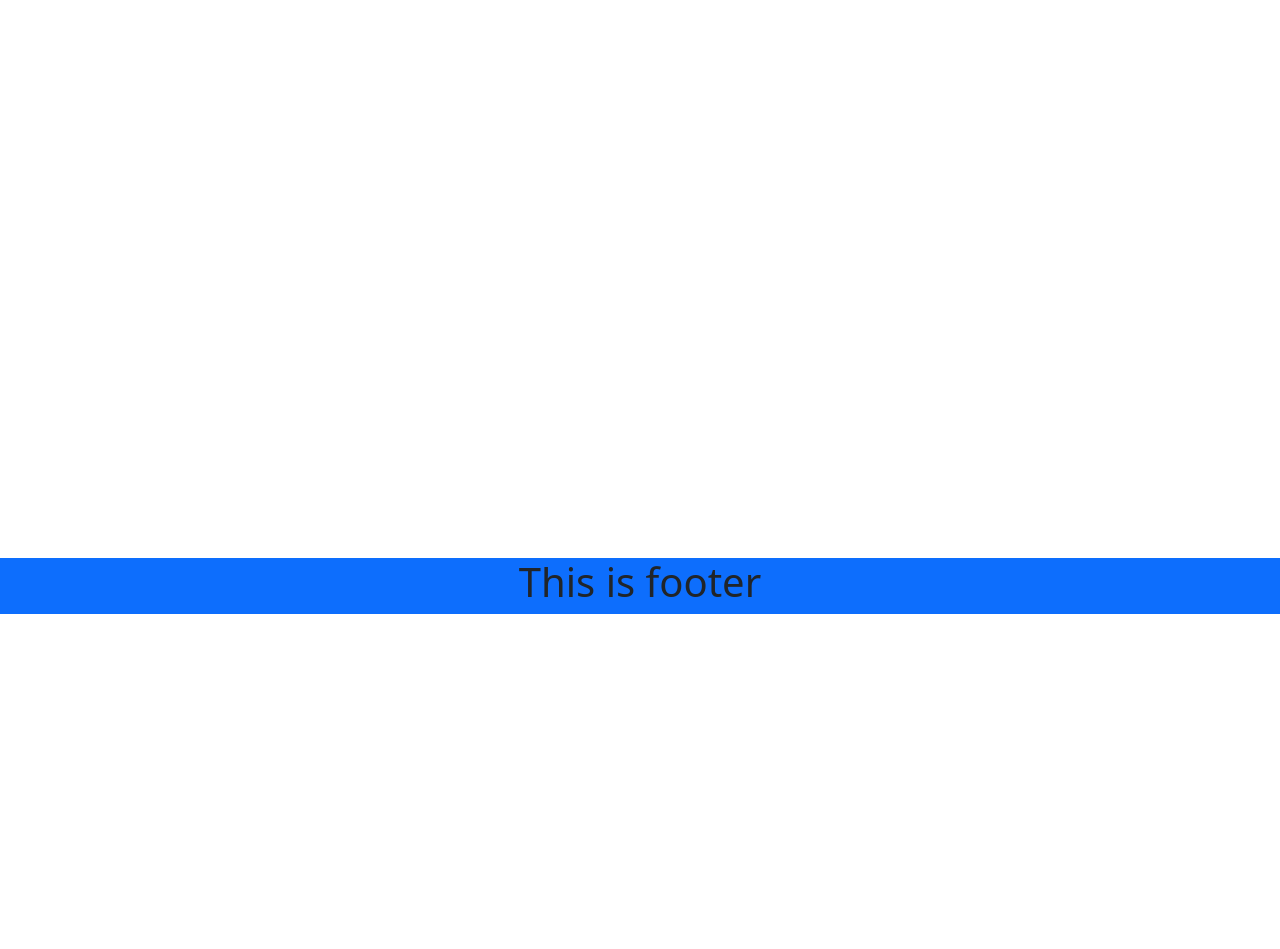
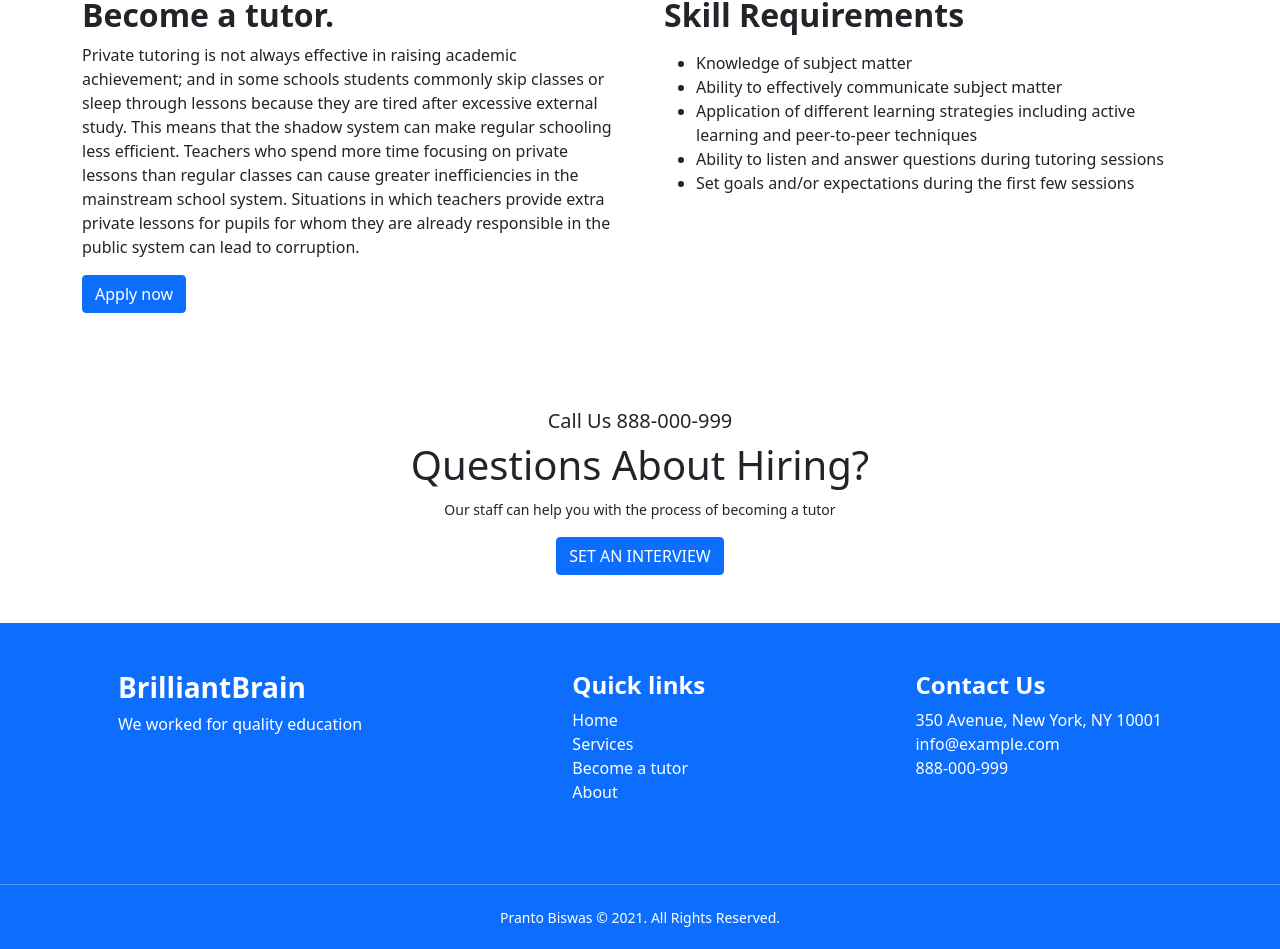
Before and after one commit to prantobiswas321/educational-site, a React (Create React App) app: page /tutor in a window 1280 px wide. Shown: the part 186-1135 px from the top of the page. Before the commit the page ends 800 px from the top, so only its background shows below. Built offline with nearby package versions, Linux system fonts and the light colour scheme.

Commit message:
menu added

```diff
--- a/package.json
+++ b/package.json
@@ -3,6 +3,9 @@
   "version": "0.1.0",
   "private": true,
   "dependencies": {
+    "@fortawesome/fontawesome-svg-core": "^1.2.36",
+    "@fortawesome/free-solid-svg-icons": "^5.15.4",
+    "@fortawesome/react-fontawesome": "^0.1.15",
     "@testing-library/jest-dom": "^5.14.1",
     "@testing-library/react": "^11.2.7",
     "@testing-library/user-event": "^12.8.3",
--- a/public/index.html
+++ b/public/index.html
@@ -8,9 +8,11 @@
   <meta name="theme-color" content="#000000" />
   <meta name="description" content="Web site created using create-react-app" />
   <link rel="apple-touch-icon" href="%PUBLIC_URL%/logo192.png" />
+
   <!-- bootstrap -->
   <link href="https://cdn.jsdelivr.net/npm/bootstrap@5.1.1/dist/css/bootstrap.min.css" rel="stylesheet"
     integrity="sha384-F3w7mX95PdgyTmZZMECAngseQB83DfGTowi0iMjiWaeVhAn4FJkqJByhZMI3AhiU" crossorigin="anonymous">
+
   <!--
       manifest.json provides metadata used when your web app is installed on a
       user's mobile device or desktop. See https://developers.google.com/web/fundamentals/web-app-manifest/
@@ -25,7 +27,7 @@
       work correctly both with client-side routing and a non-root public URL.
       Learn how to configure a non-root public URL by running `npm run build`.
     -->
-  <title>React App</title>
+  <title>BrilliantBrain</title>
 </head>
 
 <body>
@@ -41,6 +43,10 @@
       To begin the development, run `npm start` or `yarn start`.
       To create a production bundle, use `npm run build` or `yarn build`.
     -->
+  <!-- javascript -->
+  <script src="https://cdn.jsdelivr.net/npm/bootstrap@5.1.1/dist/js/bootstrap.bundle.min.js"
+    integrity="sha384-/bQdsTh/da6pkI1MST/rWKFNjaCP5gBSY4sEBT38Q/9RBh9AH40zEOg7Hlq2THRZ"
+    crossorigin="anonymous"></script>
 </body>
 
 </html>
--- a/src/App.js
+++ b/src/App.js
@@ -12,7 +12,7 @@ import Footer from './components/Footer/Footer';
 
 function App() {
   return (
-    <div className="App">
+    <div>
       <Router>
         <Header></Header>
         <Switch>
--- a/src/components/About/About.js
+++ b/src/components/About/About.js
@@ -3,7 +3,33 @@ import React from 'react';
 const About = () => {
     return (
         <div>
-            <h2>This is about page</h2>
+            <div>
+                <h1 className="text-center fw-bold mt-4">About us</h1>
+            </div>
+            <div className="container d-flex flex-column bd-highlight mb-3 mt-5">
+
+                <h6 className="fw-bold">Quality Tutoring Services</h6>
+                <h2 className='fw-bold'>Welcome to BrilliantBrain</h2>
+                <br />
+                <p>Here you will find the greatest teachers for your children. Education is the key to life success, and instructors have a long-lasting effect on their pupils' lives. As a result, we guarantee that our teachers provide the finest possible instruction. We're a group of social changemakers who went through our fair share of adolescent problems. We overcame, learned to flourish, and built lives that we can be proud of. We're now dedicated to reaching out to the next generation of young people who have yet to glimpse the light at the end of their tunnel.
+                    Our goal is to accomplish two things. To begin, evidence-based coaching will be used to assist young people in navigating the particular obstacles of the adolescent to young adult transition. Second, loving adults and youth-serving professionals must be trained to do the same.
+                    One coach at a time, our objective is to assist fill a support vacuum for struggling young people. Our audience's specific demands necessitate developmentally appropriate and research-based approach. To that aim, our coaching services incorporate relevant psychological theories and evidence-based models that have been modified for use in a coaching setting. Our information is updated on a regular basis to guarantee that our services are based on the most recent research.</p>
+                <div className="p-2 bd-highlight my-4">
+                    <h2 className="fw-bold">Why Research-based Matters</h2>
+                    <p>Adolescent treatments with a solid research foundation that include personal and social skill-building activities significantly improve self-perceptions, school engagement, positive social behaviors, grades, and reduced problem behaviors, whereas those without a strong research base have limited benefits.</p>
+                </div>
+                <div className="p-2 bd-highlight">
+                    <h2 className="fw-bold">Our Programs Emphasize</h2>
+                    <ul>
+                        <li>self- and others-awareness;</li>
+                        <li>self-efficacy;</li>
+                        <li>self-determination;</li>
+                        <li>meaning, purpose, and goal-orientation;</li>
+                        <li>proactive skill building;</li>
+                        <li>flexibility, tolerance, and collaborative problem-solving.</li>
+                    </ul>
+                </div>
+            </div>
         </div>
     );
 };
--- a/src/components/Aid/Aid.js
+++ b/src/components/Aid/Aid.js
@@ -5,12 +5,12 @@ const Aid = (props) => {
     console.log(props.aid);
     return (
         <div className="col">
-            <div className="card">
+            <div className="card text-center">
                 <img src={img} className="card-img-top mx-auto mt-3" style={{ width: "450px", height: "550px" }} alt="" />
                 <div className="card-body">
                     <h5 className="card-title fw-bold">Name: {name}</h5>
                     <p className="card-text">{sub}</p>
-                    <h5 className="card-text">Per month: ${salary}</h5>
+                    <h5 className="card-text">Monthly: ${salary}</h5>
                     <br />
                     <button type="button" className="btn btn-success rounded">View Tutor</button>
                 </div>
--- a/src/components/Aids/Aids.js
+++ b/src/components/Aids/Aids.js
@@ -10,8 +10,8 @@ const Aids = () => {
             .then(data => setAids(data))
     }, [])
     return (
-        <div className="mx-2 mt-5">
-            <h2 className="fw-bold mb-5">Find Your Tutor</h2>
+        <div className="mx-2">
+            <h2 className="fw-bold my-5 text-center">Find Your Tutor</h2>
             {
                 aids.length === 0
                     ?
--- a/src/components/Footer/Footer.js
+++ b/src/components/Footer/Footer.js
@@ -1,10 +1,37 @@
 import React from 'react';
+import { NavLink } from 'react-router-dom';
 
 const Footer = () => {
     return (
-        <div className="bg-primary fixed-bottom">
-            <h1>This is footer</h1>
-        </div>
+        <div className="bg-primary text-white mt-5">
+            <div className="container p-5 d-flex flex-column flex-lg-row justify-content-lg-between bd-highlight mt-5">
+                <div>
+                    <h3 className="fw-bold text-white">BrilliantBrain</h3>
+                    <p>We worked for quality education</p>
+                </div>
+                <div className="mb-3">
+                    <h4 className="fw-bold">Quick links</h4>
+                    <nav className="navbar-nav">
+                        <NavLink style={{ textDecoration: 'none', color: 'white' }} to='/home'>Home</NavLink>
+                        <NavLink style={{ textDecoration: 'none', color: 'white' }} to='/aids'>Services</NavLink>
+                        <NavLink style={{ textDecoration: 'none', color: 'white' }} to='/tutor'>Become a tutor</NavLink>
+                        <NavLink style={{ textDecoration: 'none', color: 'white' }} to='/about'>About</NavLink>
+                    </nav>
+                </div>
+                <div>
+                    <h4 className="fw-bold">Contact Us</h4>
+                    <div>
+                        <p>350 Avenue, New York, NY 10001<br />
+                            info@example.com<br />
+                            888-000-999</p>
+                    </div>
+                </div>
+            </div>
+            <hr />
+            <footer className="text-center p-1">
+                <p><small>Pranto Biswas © 2021. All Rights Reserved.</small></p>
+            </footer>
+        </div >
     );
 };
 
--- a/src/components/Header/Header.js
+++ b/src/components/Header/Header.js
@@ -17,8 +17,8 @@ const Header = () => {
                     <div className="ms-auto fs-5 fw-bold navbar-nav">
                         <NavLink activeStyle={activeStyle} className="nav-link" to="/home">Home</NavLink>
                         <NavLink activeStyle={activeStyle} className="nav-link" to="/aids">Services</NavLink>
+                        <NavLink activeStyle={activeStyle} className="nav-link" to="/tutor">Become a tutor</NavLink>
                         <NavLink activeStyle={activeStyle} className="nav-link" to="/about">About</NavLink>
-                        <NavLink activeStyle={activeStyle} className="nav-link" to="/tutor">Become a tutor</NavLink>
                     </div>
                 </div>
             </div>
--- a/src/components/Home/Home.js
+++ b/src/components/Home/Home.js
@@ -3,7 +3,7 @@ import img from '../../images/header.jpeg';
 
 const Home = () => {
     return (
-        <div className="bg-secondary text-white p-5">
+        <div className="bg-secondary text-white text-center p-5">
             <p className="fs-5">Personal & Online Tutor</p>
             <h1 className="fw-bolder">Time To Learn</h1>
         </div>
--- a/src/components/Tutor/Tutor.js
+++ b/src/components/Tutor/Tutor.js
@@ -3,7 +3,42 @@ import React from 'react';
 const Tutor = () => {
     return (
         <div>
-            <h2>Become a tutor.</h2>
+            <div className="container my-5">
+                <div className="row row-cols-1 row-cols-lg-2 g-5 my-5">
+                    <div className="col">
+                        <div>
+                            <small>Tutor with the Best!</small>
+                            <h2 className="fw-bold">Become a tutor.</h2>
+                            <p>Private tutoring is not always effective in raising academic achievement; and in some schools students commonly skip classes or sleep through lessons because they are tired after excessive external study. This means that the shadow system can make regular schooling less efficient.
+
+                                Teachers who spend more time focusing on private lessons than regular classes can cause greater inefficiencies in the mainstream school system. Situations in which teachers provide extra private lessons for pupils for whom they are already responsible in the public system can lead to corruption.</p>
+                            <button type="button" className="btn btn-primary">Apply now</button>
+                        </div>
+                    </div>
+                    <div className="col">
+                        <div className="mt-4">
+                            <h2 className="fw-bold">Skill Requirements</h2>
+                            <ul className="mt-3">
+                                <li>Knowledge of subject matter</li>
+                                <li>Ability to effectively communicate subject matter</li>
+                                <li>Application of different learning strategies including active learning and peer-to-peer techniques
+                                </li>
+                                <li>Ability to listen and answer questions during tutoring sessions
+                                </li>
+                                <li>Set goals and/or expectations during the first few sessions
+                                </li>
+                            </ul>
+                        </div>
+                    </div>
+                </div>
+            </div>
+
+            <div className="text-center my-4 pt-5">
+                <h5>Call Us 888-000-999</h5>
+                <h1>Questions About Hiring?</h1>
+                <p><small>Our staff can help you with the process of becoming a tutor</small></p>
+                <button type="button" className="btn btn-primary">SET AN INTERVIEW</button>
+            </div>
         </div>
     );
 };
```
Also changed, not shown: src/components/NotFound/NotFound.js (+5 -3 lines), src/images/404-error-page-not-found-miss-paper-with-white-vector-20577349.jpg (added), 1 other file (tests, documents, lock files or other folders).
